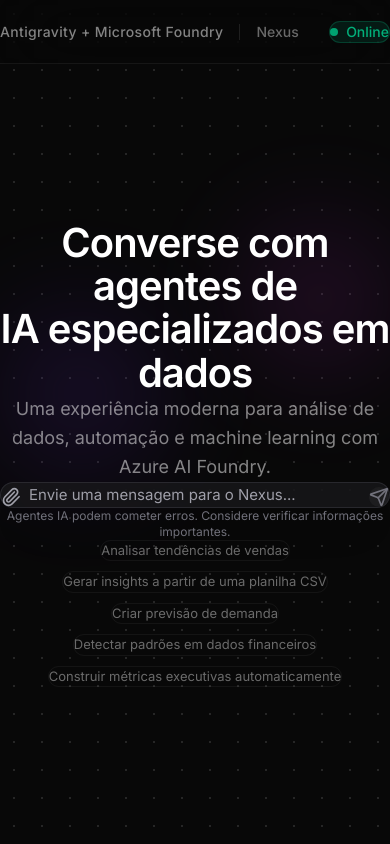
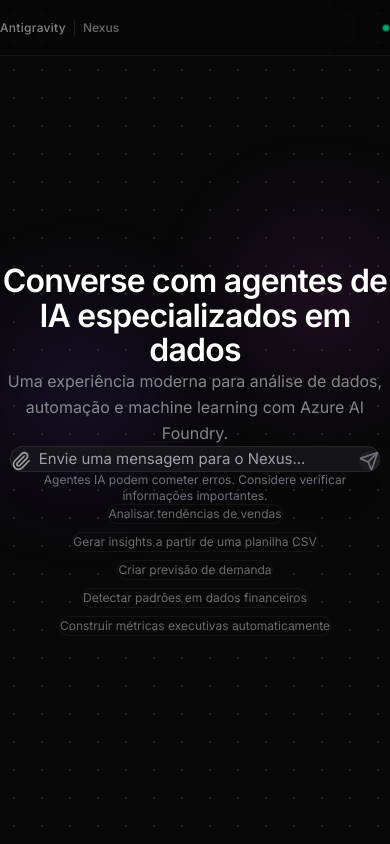
Before and after one commit to TFS-Data/nexus-data-agent, a Next.js app in the folder frontend/: page / in a window 390 px wide. Built offline with nearby package versions, Linux system fonts and the light colour scheme.

Commit message:
fix: page.tsx

```diff
--- a/frontend/src/app/page.tsx
+++ b/frontend/src/app/page.tsx
@@ -26,35 +26,43 @@
       <div className="blob-right opacity-30 pointer-events-none" />
 
       {/* ── Top bar ── */}
-      <header className="h-16 border-b border-white/[0.06] flex items-center justify-between px-8 lg:px-12 flex-shrink-0 bg-[#080808]/60 backdrop-blur-2xl z-20 relative">
-        <div className="flex items-center gap-4">
-          <div className="flex items-center gap-2.5 text-white/50 hover:text-white transition-colors text-sm group cursor-pointer">
-            <span className="font-medium tracking-wide">Antigravity + Microsoft Foundry</span>
+      <header className="h-14 sm:h-16 border-b border-white/[0.06] flex items-center justify-between px-4 sm:px-8 lg:px-12 flex-shrink-0 bg-[#080808]/60 backdrop-blur-2xl z-20 relative">
+        <div className="flex items-center gap-2 sm:gap-4 min-w-0">
+          <div className="flex items-center gap-2 text-white/50 text-xs sm:text-sm truncate">
+            <span className="font-medium tracking-wide hidden xs:block sm:block">Antigravity + Microsoft Foundry</span>
+            <span className="font-medium tracking-wide block sm:hidden">Antigravity</span>
           </div>
-          <div className="h-4 w-[1px] bg-white/10" />
-          <span className="text-white/40 text-sm font-medium">Nexus</span>
+          <div className="h-4 w-[1px] bg-white/10 flex-shrink-0" />
+          <span className="text-white/40 text-xs sm:text-sm font-medium flex-shrink-0">Nexus</span>
         </div>
 
-        <div className="flex items-center gap-4">
-          <span className="flex items-center gap-2 text-sm text-emerald-400/80 font-medium bg-emerald-400/10 px-3 py-1.5 rounded-full border border-emerald-400/20 mr-2">
-            <span className="w-2 h-2 rounded-full bg-emerald-400 animate-pulse" />
-            Online
+        <div className="flex items-center gap-2 sm:gap-4 flex-shrink-0">
+          <span className="flex items-center gap-1.5 text-xs text-emerald-400/80 font-medium bg-emerald-400/10 px-2.5 sm:px-3 py-1 sm:py-1.5 rounded-full border border-emerald-400/20">
+            <span className="w-1.5 h-1.5 sm:w-2 sm:h-2 rounded-full bg-emerald-400 animate-pulse flex-shrink-0" />
+            <span className="hidden sm:inline">Online</span>
           </span>
           {messages.length > 0 && (
             <>
               <button
                 onClick={() => window.print()}
-                className="flex items-center gap-1.5 px-3 py-1.5 bg-zinc-800 text-white text-xs font-medium rounded-full hover:bg-zinc-700 transition-colors border border-zinc-700"
+                className="hidden sm:flex items-center gap-1.5 px-3 py-1.5 bg-zinc-800 text-white text-xs font-medium rounded-full hover:bg-zinc-700 transition-colors border border-zinc-700"
                 title="Salvar conversa como PDF"
               >
                 <Download size={14} />
                 Exportar PDF
               </button>
               <button
+                onClick={() => window.print()}
+                className="flex sm:hidden items-center p-1.5 bg-zinc-800 text-white rounded-full hover:bg-zinc-700 transition-colors border border-zinc-700"
+                title="Salvar conversa como PDF"
+              >
+                <Download size={14} />
+              </button>
+              <button
                 onClick={clearChat}
-                className="px-4 py-1.5 bg-red-500/10 text-red-400 text-xs font-medium rounded-full hover:bg-red-500/20 border border-red-500/20 transition-colors"
+                className="px-2.5 sm:px-4 py-1.5 bg-red-500/10 text-red-400 text-xs font-medium rounded-full hover:bg-red-500/20 border border-red-500/20 transition-colors"
               >
-                Limpar Chat
+                Limpar
               </button>
             </>
           )}
@@ -71,41 +79,48 @@
               animate={{ opacity: 1, y: 0 }}
               exit={{ opacity: 0, y: -20 }}
               transition={{ duration: 0.4 }}
-              className="flex-1 flex flex-col items-center justify-center px-4 overflow-y-auto"
+              className="flex-1 flex flex-col items-center justify-center px-4 sm:px-6 overflow-y-auto py-8"
             >
               <motion.h1
                 initial={{ opacity: 0, y: 24 }}
                 animate={{ opacity: 1, y: 0 }}
                 transition={{ duration: 0.6, ease: [0.22, 1, 0.36, 1] }}
-                className="text-[clamp(2.5rem,6vw,4.5rem)] font-semibold leading-[1.08] tracking-tight text-white max-w-4xl mb-5 text-center"
+                className="text-[clamp(2rem,7vw,4.5rem)] font-semibold leading-[1.08] tracking-tight text-white max-w-4xl mb-4 sm:mb-5 text-center"
               >
-                Converse com agentes de<br />IA especializados em dados
+                Converse com agentes de<br className="hidden sm:block" />{" "}
+                IA especializados em dados
               </motion.h1>
 
               <motion.p
                 initial={{ opacity: 0, y: 16 }}
                 animate={{ opacity: 1, y: 0 }}
                 transition={{ duration: 0.6, delay: 0.12, ease: [0.22, 1, 0.36, 1] }}
-                className="text-white/50 text-lg font-normal max-w-xl mb-12 leading-relaxed text-center"
+                className="text-white/50 text-base sm:text-lg font-normal max-w-xl mb-8 sm:mb-12 leading-relaxed text-center px-2"
               >
                 Uma experiência moderna para análise de dados, automação e machine learning com Azure AI Foundry.
               </motion.p>
 
-              <div className="w-full max-w-4xl">
-                <ChatInput onSend={sendMessage} onStop={stop} isLoading={isLoading} />
+              {/* ── Input box — maior e responsivo ── */}
+              <motion.div
+                initial={{ opacity: 0, y: 16 }}
+                animate={{ opacity: 1, y: 0 }}
+                transition={{ duration: 0.6, delay: 0.2, ease: [0.22, 1, 0.36, 1] }}
+                className="w-full max-w-[95vw] sm:max-w-2xl lg:max-w-3xl xl:max-w-4xl"
+              >
+                <ChatInput onSend={sendMessage} onStop={stop} isLoading={isLoading} large />
 
-                <div className="mt-6 flex flex-wrap gap-2.5 justify-center">
+                <div className="mt-4 sm:mt-6 flex flex-wrap gap-2 sm:gap-2.5 justify-center">
                   {EXAMPLE_PROMPTS.map((p) => (
                     <button
                       key={p}
                       onClick={() => sendMessage(p)}
-                      className="px-3.5 py-2 rounded-full text-[13px] text-white/40 border border-white/5 hover:border-white/20 hover:text-white/60 hover:bg-white/[0.02] transition-all"
+                      className="px-3 sm:px-3.5 py-1.5 sm:py-2 rounded-full text-[12px] sm:text-[13px] text-white/40 border border-white/5 hover:border-white/20 hover:text-white/60 hover:bg-white/[0.02] transition-all"
                     >
                       {p}
                     </button>
                   ))}
                 </div>
-              </div>
+              </motion.div>
             </motion.div>
           ) : (
             <motion.div
@@ -119,11 +134,11 @@
                 <ChatContainer messages={messages} />
               </div>
 
-              <div className="p-4 bg-gradient-to-t from-[#080808] via-[#080808]/90 to-transparent relative z-20 shrink-0">
-                <div className="max-w-4xl mx-auto">
+              <div className="px-3 sm:px-4 pb-3 sm:pb-4 pt-2 bg-gradient-to-t from-[#080808] via-[#080808]/90 to-transparent relative z-20 shrink-0">
+                <div className="max-w-3xl mx-auto">
                   <ChatInput onSend={sendMessage} onStop={stop} isLoading={isLoading} />
                   {error && (
-                    <div className="text-center text-red-400 text-xs mt-2 bg-red-400/10 py-2 rounded-lg border border-red-400/20 max-w-4xl mx-auto">
+                    <div className="text-center text-red-400 text-xs mt-2 bg-red-400/10 py-2 rounded-lg border border-red-400/20 max-w-3xl mx-auto">
                       Erro: {error}
                     </div>
                   )}
```
